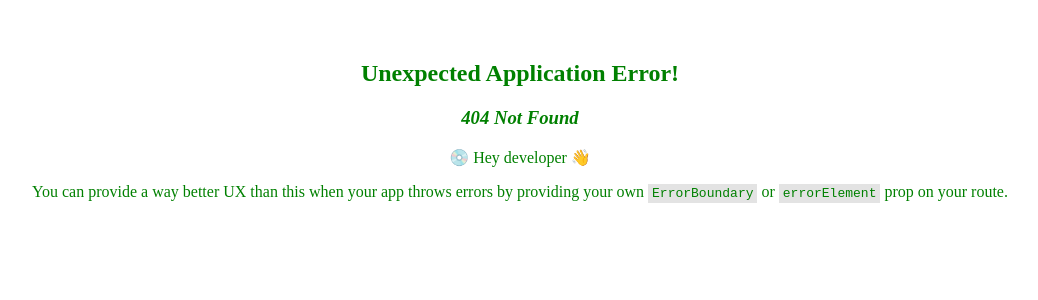
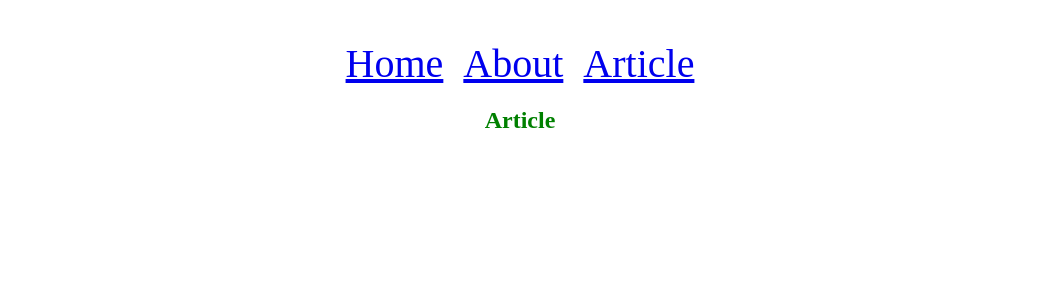
Before and after one commit to RosaBen/react-router, a React (Vite) app: page /article in a window 1280 px wide. Before the commit this address had no page. Shown: the top 300 px of the page, without its empty margins (120-1158 px from the left). Built offline with nearby package versions, Linux system fonts and the light colour scheme.

Commit message:
route to article created

```diff
--- a/src/App.jsx
+++ b/src/App.jsx
@@ -6,6 +6,7 @@ function App() {
       <nav>
         <Link to="/">Home</Link>
         <Link to="/about">About</Link>
+        <Link to="/article">Article</Link>
       </nav>
       <main>
         <Outlet />
--- a/src/main.jsx
+++ b/src/main.jsx
@@ -8,6 +8,7 @@ import "./App.css";
 
 import Home from "./pages/Home";
 import About from "./pages/About";
+import Article from "./pages/Article";
 
 // router creation
 
@@ -23,6 +24,10 @@ const router = createBrowserRouter([
         path: "/about",
         element: <About />,
       },
+      {
+        path: "/article",
+        element: <Article />,
+      },
     ],
   },
 ]);
--- /dev/null
+++ b/src/pages/Article.jsx
@@ -0,0 +1,7 @@
+export default function Article() {
+  return (
+    <>
+      <h2>Article</h2>
+    </>
+  );
+}
```
